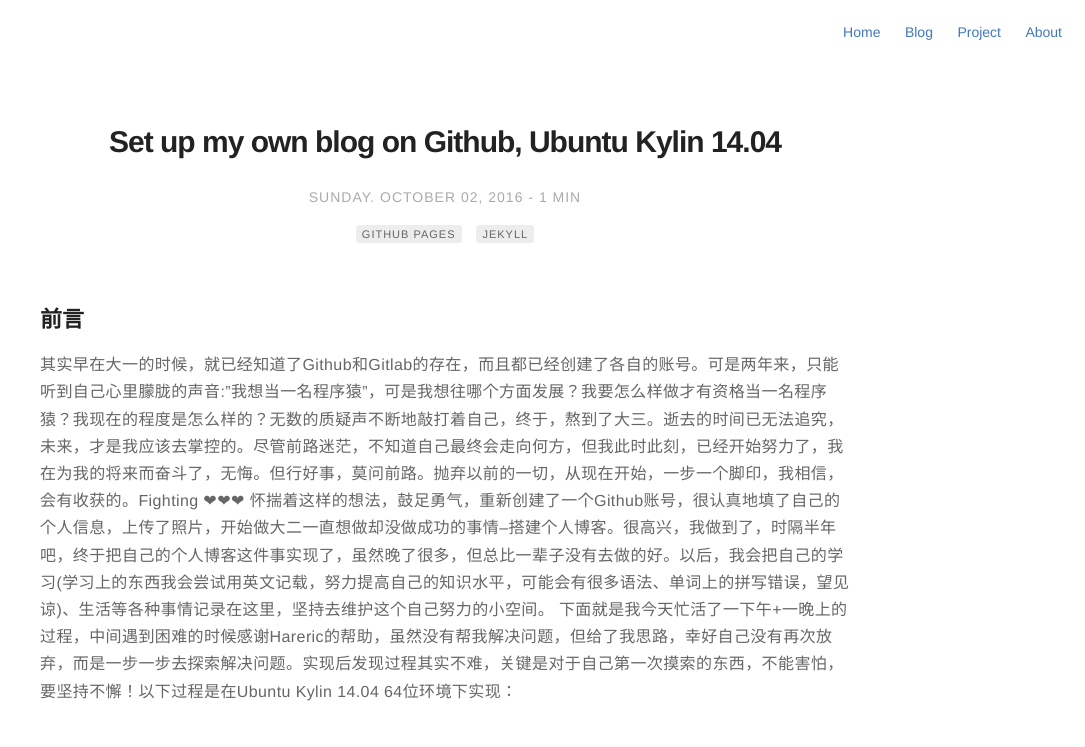
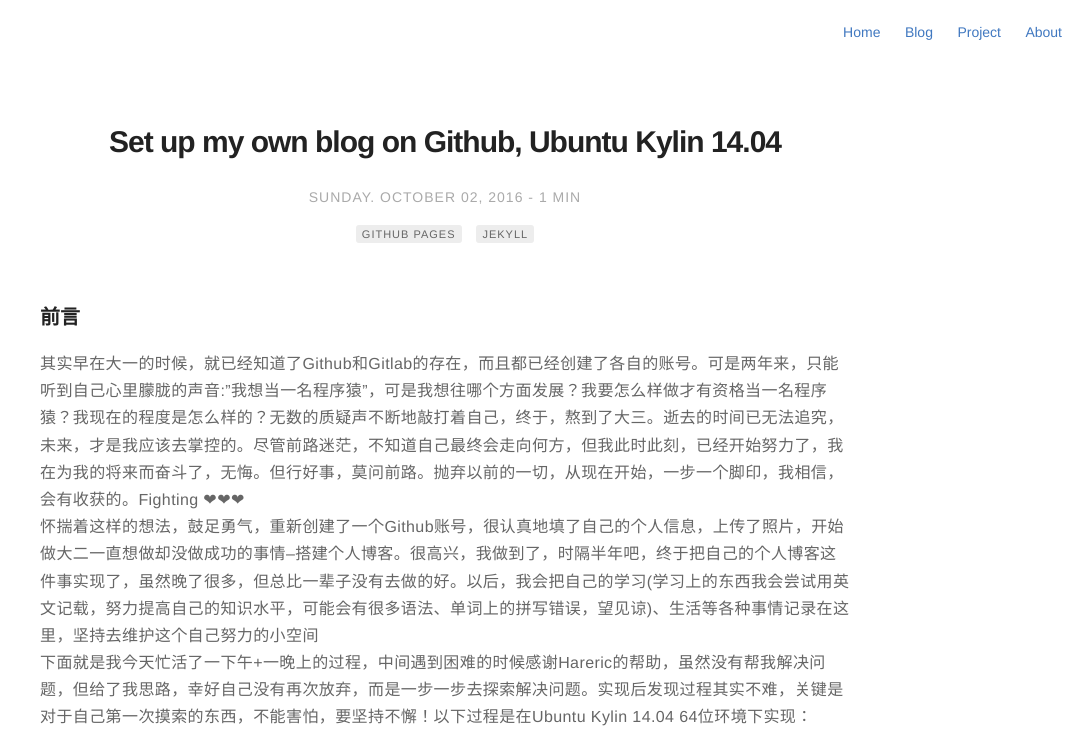
Before and after one commit to siqi-xu/siqi-xu.github.io, a Jekyll site: the page built from _posts/2016-10-02-My-own-blog.md, in a window 1280 px wide and 1400 px high. Shown: the top 747 px of the window, without its empty margins (195-1280 px from the left). Built offline with Jekyll 4.4.1, drawn with Linux system fonts in a browser that asks for light colours; some of the changed text lies outside the part shown.

````diff
--- a/_posts/2016-10-02-My-own-blog.md
+++ b/_posts/2016-10-02-My-own-blog.md
@@ -9,16 +9,18 @@ tag:
 blog: true
 ---
 
-## 前言
+### 前言
+
   其实早在大一的时候，就已经知道了Github和Gitlab的存在，而且都已经创建了各自的账号。可是两年来，只能听到自己心里朦胧的声音:"我想当一名程序猿"，可是我想往哪个方面发展？我要怎么样做才有资格当一名程序猿？我现在的程度是怎么样的？无数的质疑声不断地敲打着自己，终于，熬到了大三。逝去的时间已无法追究，未来，才是我应该去掌控的。尽管前路迷茫，不知道自己最终会走向何方，但我此时此刻，已经开始努力了，我在为我的将来而奋斗了，无悔。但行好事，莫问前路。抛弃以前的一切，从现在开始，一步一个脚印，我相信，会有收获的。Fighting ❤❤❤
-	怀揣着这样的想法，鼓足勇气，重新创建了一个Github账号，很认真地填了自己的个人信息，上传了照片，开始做大二一直想做却没做成功的事情--搭建个人博客。很高兴，我做到了，时隔半年吧，终于把自己的个人博客这件事实现了，虽然晚了很多，但总比一辈子没有去做的好。以后，我会把自己的学习(学习上的东西我会尝试用英文记载，努力提高自己的知识水平，可能会有很多语法、单词上的拼写错误，望见谅)、生活等各种事情记录在这里，坚持去维护这个自己努力的小空间。
-	下面就是我今天忙活了一下午+一晚上的过程，中间遇到困难的时候感谢Hareric的帮助，虽然没有帮我解决问题，但给了我思路，幸好自己没有再次放弃，而是一步一步去探索解决问题。实现后发现过程其实不难，关键是对于自己第一次摸索的东西，不能害怕，要坚持不懈！以下过程是在Ubuntu Kylin 14.04 64位环境下实现：
+    怀揣着这样的想法，鼓足勇气，重新创建了一个Github账号，很认真地填了自己的个人信息，上传了照片，开始做大二一直想做却没做成功的事情--搭建个人博客。很高兴，我做到了，时隔半年吧，终于把自己的个人博客这件事实现了，虽然晚了很多，但总比一辈子没有去做的好。以后，我会把自己的学习(学习上的东西我会尝试用英文记载，努力提高自己的知识水平，可能会有很多语法、单词上的拼写错误，望见谅)、生活等各种事情记录在这里，坚持去维护这个自己努力的小空间
+    下面就是我今天忙活了一下午+一晚上的过程，中间遇到困难的时候感谢Hareric的帮助，虽然没有帮我解决问题，但给了我思路，幸好自己没有再次放弃，而是一步一步去探索解决问题。实现后发现过程其实不难，关键是对于自己第一次摸索的东西，不能害怕，要坚持不懈！以下过程是在Ubuntu Kylin 14.04 64位环境下实现：
+
 
 ## Sign in GitHub && new repository
 Notice:
-**1. The name of the repository must be the form of “username.github.io”.
-**2. Description can be omitted.
-**3. Check the box to generate a README file.
+*1. The name of the repository must be the form of “username.github.io”.
+*2. Description can be omitted.
+*3. Check the box to generate a README file.
 ![](img/2016-10-02-1.png)
 
 ## install Git Client
@@ -28,12 +30,12 @@ $ sudo apt-get install git-core
 ```
 
 If you wanna upload your local file to the repository, you need to follow these:
-**1.Set username and email. GitHub will record them on each commit
+*1. Set username and email. GitHub will record them on each commit
 ```linux
 $ git config --global user.name "your name"
 $ git config --global user.email "your_email@youremail.com"
 ```
-**2.Clone repository from or to GitHub
+*2. Clone repository from or to GitHub
 ```linux
 git init
 git add .
@@ -44,19 +46,19 @@ git push -u origin master
 During the process, it might ask you to input your username and password on GitHub.
 
 ## Bind the free domain name for your blog
-**1.Apply on Freenom, you can free using for one year
+*1. Apply on Freenom, you can free using for one year
 ![](img/2016-10-02-2.png)
 
 
-**2. New file named “CNAME” and write your domain name in it.
+*2. New file named “CNAME” and write your domain name in it.
 e.g. My CNAME:
 ```text
 xusiqi.tk
 ```
-**3. Register a DNSPod account and then add some A records
+*3. Register a DNSPod account and then add some A records
 ![](img/2016-10-02-3.png)
 
-**4. Modify nameserver on Freenom
+*4. Modify nameserver on Freenom
   We register domain name on Freenom, so the default DNS of domain name is provided by Freenom. Therefore,we need to modify the DNS on Freenom and let DNSPod provide domain name resolving.
   The steps are: MyDomains -> Manage Domain -> Management Tools -> NameServers.
   Write the two NS records from DNSPod to Freenom.
````
